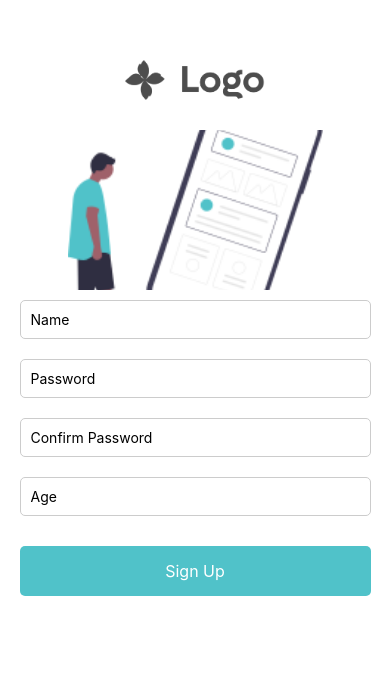
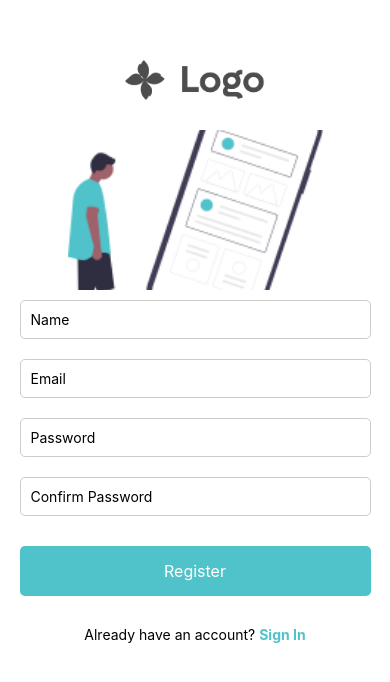
Before and after one commit to toushif468/madProject, a React Native app: screen / in a window 390 px wide. Shown: the top 682 px of the page. Built offline with nearby package versions, Linux system fonts and the light colour scheme.

Commit message:
SignUp v2

```diff
--- a/src/screen/SignUp.tsx
+++ b/src/screen/SignUp.tsx
@@ -5,7 +5,7 @@ const SignUp = () => {
     const [name, setName] = useState('');
     const [password, setPassword] = useState('');
     const [confirmPassword, setConfirmPassword] = useState('');
-    const [age, setAge] = useState('');
+    const [email, setEmail] = useState('');
 
     return (
         <View style={styles.pageContainer}>
@@ -18,6 +18,14 @@ const SignUp = () => {
                     placeholder="Name"
                     value={name}
                     onChangeText={setName}
+                />
+
+                <TextInput
+                    style={styles.input}
+                    placeholder="Email"
+                    value={email}
+                    onChangeText={setEmail}
+                    keyboardType="email-address"
                 />
 
                 <TextInput
@@ -36,17 +44,16 @@ const SignUp = () => {
                     onChangeText={setConfirmPassword}
                 />
 
-                <TextInput
-                    style={styles.input}
-                    placeholder="Age"
-                    value={age}
-                    onChangeText={setAge}
-                    keyboardType="numeric"
-                />
+                <TouchableOpacity style={styles.button}>
+                    <Text style={styles.buttonText}>Register</Text>
+                </TouchableOpacity>
 
-                <TouchableOpacity style={styles.button}>
-                    <Text style={styles.buttonText}>Sign Up</Text>
-                </TouchableOpacity>
+                <View style={styles.signInTextContainer}>
+                    <Text>Already have an account? </Text>
+                    <TouchableOpacity>
+                        <Text style={styles.signInText}>Sign In</Text>
+                    </TouchableOpacity>
+                </View>
             </View>
         </View>
     );
@@ -87,6 +94,7 @@ const styles = StyleSheet.create({
         padding: 15,
         borderRadius: 5,
         marginTop: 20,
+        marginBottom: 20,
         width: '100%',
         alignItems: 'center',
     },
@@ -94,4 +102,13 @@ const styles = StyleSheet.create({
         color: '#fff',
         fontSize: 16,
     },
+    signInTextContainer: {
+        flexDirection: 'row',
+        alignItems: 'center',
+        marginTop: 10,
+    },
+    signInText: {
+        color: '#50C2C9',
+        fontWeight: 'bold',
+    },
 });
```
